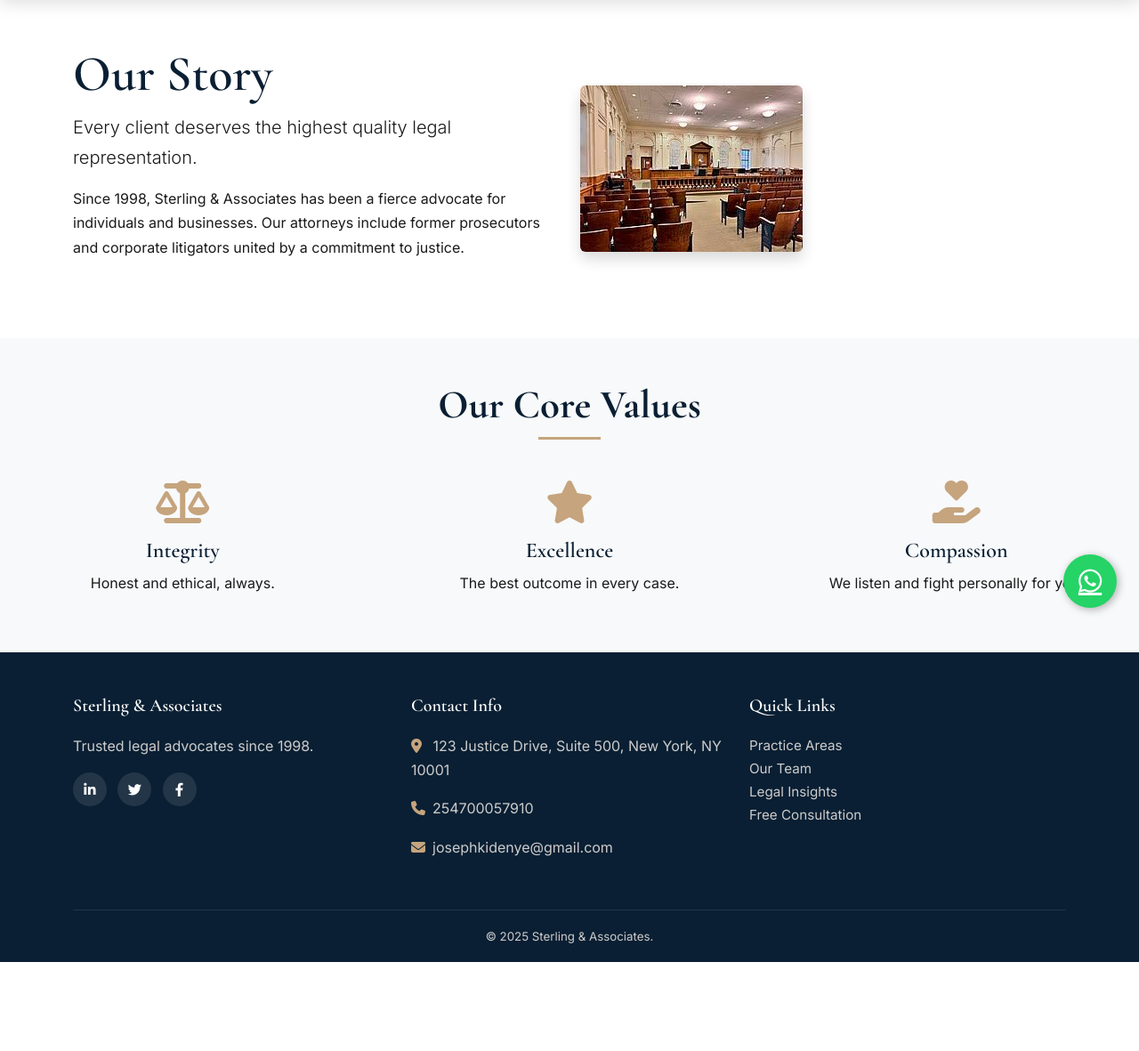
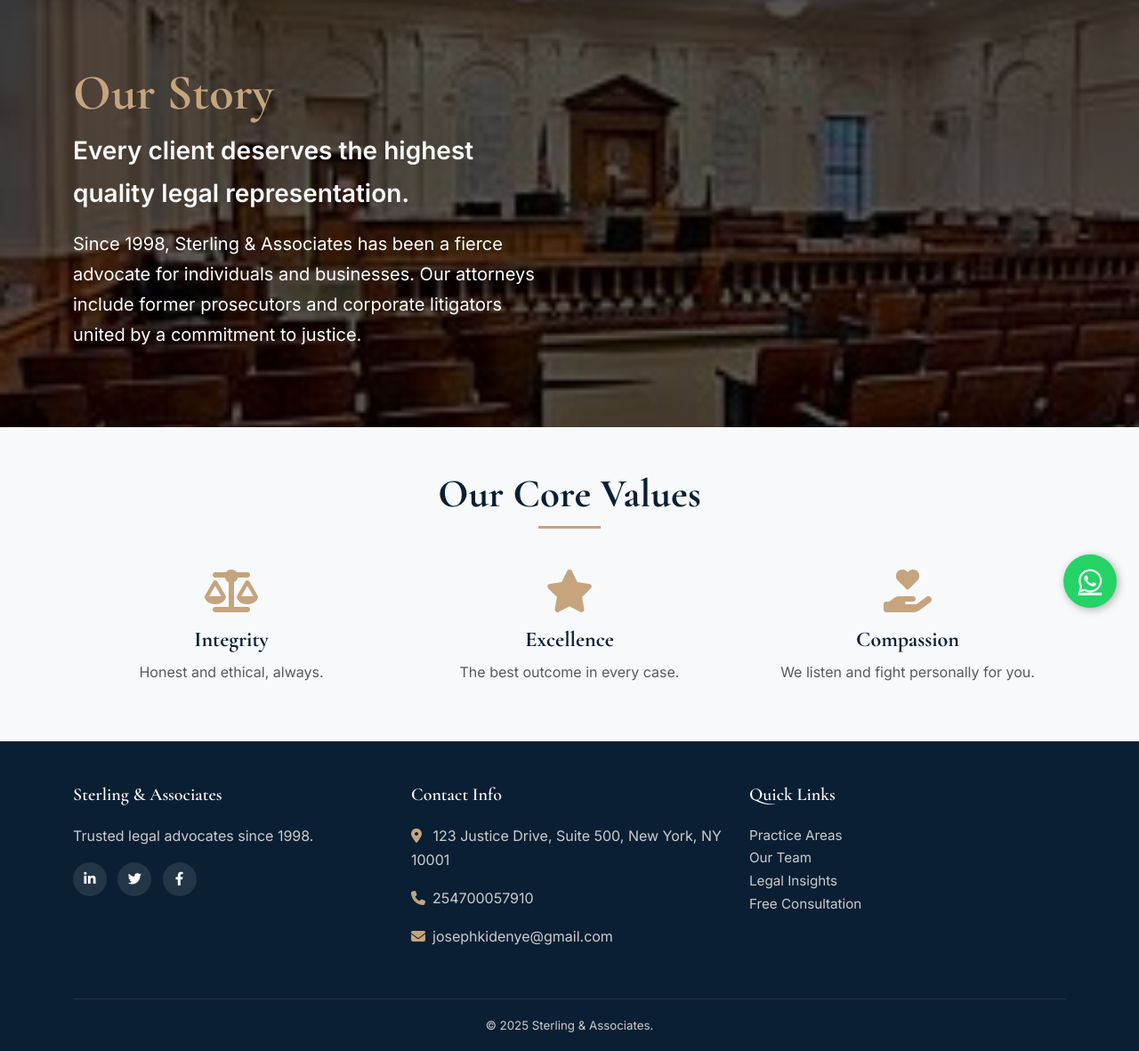
Before and after one commit to lekidenye004/sterling, a Flask app: page /about in a window 1280 px wide. Shown: the part 92-1273 px from the top of the page at 89% size. Before the commit the page ends 1173 px from the top, so only its background shows below. Run offline with Flask 3, Linux system fonts and the light colour scheme.

Commit message:
Update about.html

```diff
--- a/templates/about.html
+++ b/templates/about.html
@@ -1,26 +1,43 @@
 {% extends "base.html" %}
 {% block title %}About Our Firm{% endblock %}
 {% block content %}
-<section class="py-5">
-  <div class="container">
-    <div class="row align-items-center">
-      <div class="col-lg-6 mb-4">
-        <h1>Our Story</h1>
-        <p class="lead">Every client deserves the highest quality legal representation.</p>
-        <p>Since 1998, Sterling & Associates has been a fierce advocate for individuals and businesses. Our attorneys include former prosecutors and corporate litigators united by a commitment to justice.</p>
-      </div>
-      <div class="col-lg-6">
-        <img src="{{ url_for('static', filename='images/courtroom2.jpeg') }}" alt="Courtroom" class="img-fluid rounded shadow">
+
+<section class="position-relative text-white d-flex align-items-center"
+         style="background: linear-gradient(rgba(0, 0, 0, 0.65), rgba(0, 0, 0, 0.65)), url('{{ url_for('static', filename='images/courtroom2.jpeg') }}') no-repeat center center; background-size: cover; min-height: 60vh; py-5;">
+  <div class="container py-5">
+    <div class="row">
+      <div class="col-lg-8 col-xl-6">
+        <h1 class="display-4 fw-bold" style="color: var(--gold, #ffd700);">Our Story</h1>
+        <p class="lead fs-3 fw-semibold text-light mb-3">Every client deserves the highest quality legal representation.</p>
+        <p class="fs-5 opacity-90">Since 1998, Sterling & Associates has been a fierce advocate for individuals and businesses. Our attorneys include former prosecutors and corporate litigators united by a commitment to justice.</p>
       </div>
     </div>
   </div>
 </section>
+
 <section class="py-5 bg-light text-center">
-  <div class="section-title"><h2>Our Core Values</h2></div>
-  <div class="row g-4">
-    <div class="col-md-4"><i class="fas fa-balance-scale fa-3x mb-3" style="color:var(--gold);"></i><h4>Integrity</h4><p>Honest and ethical, always.</p></div>
-    <div class="col-md-4"><i class="fas fa-star fa-3x mb-3" style="color:var(--gold);"></i><h4>Excellence</h4><p>The best outcome in every case.</p></div>
-    <div class="col-md-4"><i class="fas fa-hand-holding-heart fa-3x mb-3" style="color:var(--gold);"></i><h4>Compassion</h4><p>We listen and fight personally for you.</p></div>
+  <div class="container">
+    <div class="section-title mb-5">
+      <h2 class="fw-bold">Our Core Values</h2>
+    </div>
+    <div class="row g-4">
+      <div class="col-md-4">
+        <i class="fas fa-balance-scale fa-3x mb-3" style="color:var(--gold);"></i>
+        <h4 class="fw-bold">Integrity</h4>
+        <p class="text-muted">Honest and ethical, always.</p>
+      </div>
+      <div class="col-md-4">
+        <i class="fas fa-star fa-3x mb-3" style="color:var(--gold);"></i>
+        <h4 class="fw-bold">Excellence</h4>
+        <p class="text-muted">The best outcome in every case.</p>
+      </div>
+      <div class="col-md-4">
+        <i class="fas fa-hand-holding-heart fa-3x mb-3" style="color:var(--gold);"></i>
+        <h4 class="fw-bold">Compassion</h4>
+        <p class="text-muted">We listen and fight personally for you.</p>
+      </div>
+    </div>
   </div>
 </section>
+
 {% endblock %}
```
